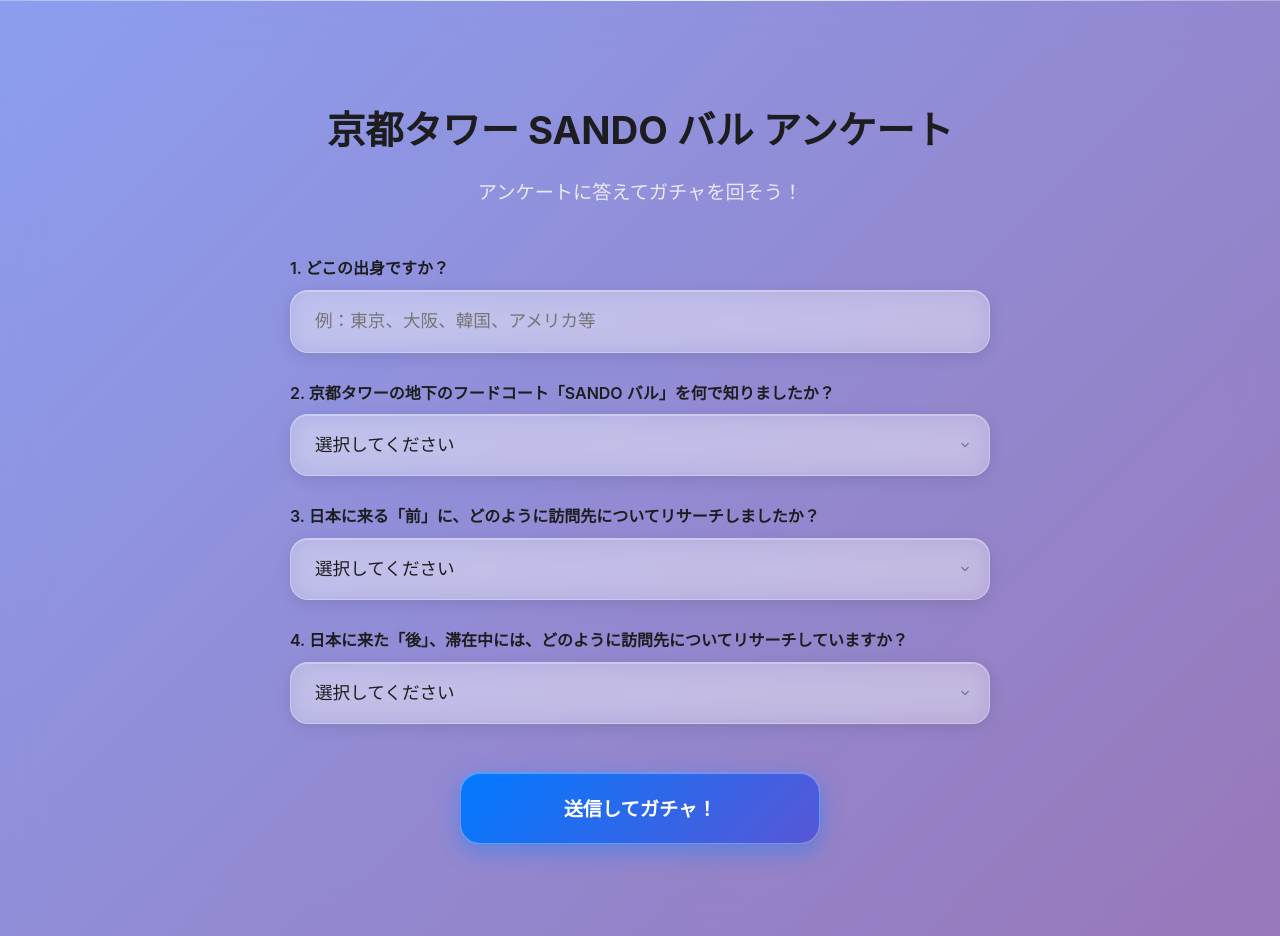
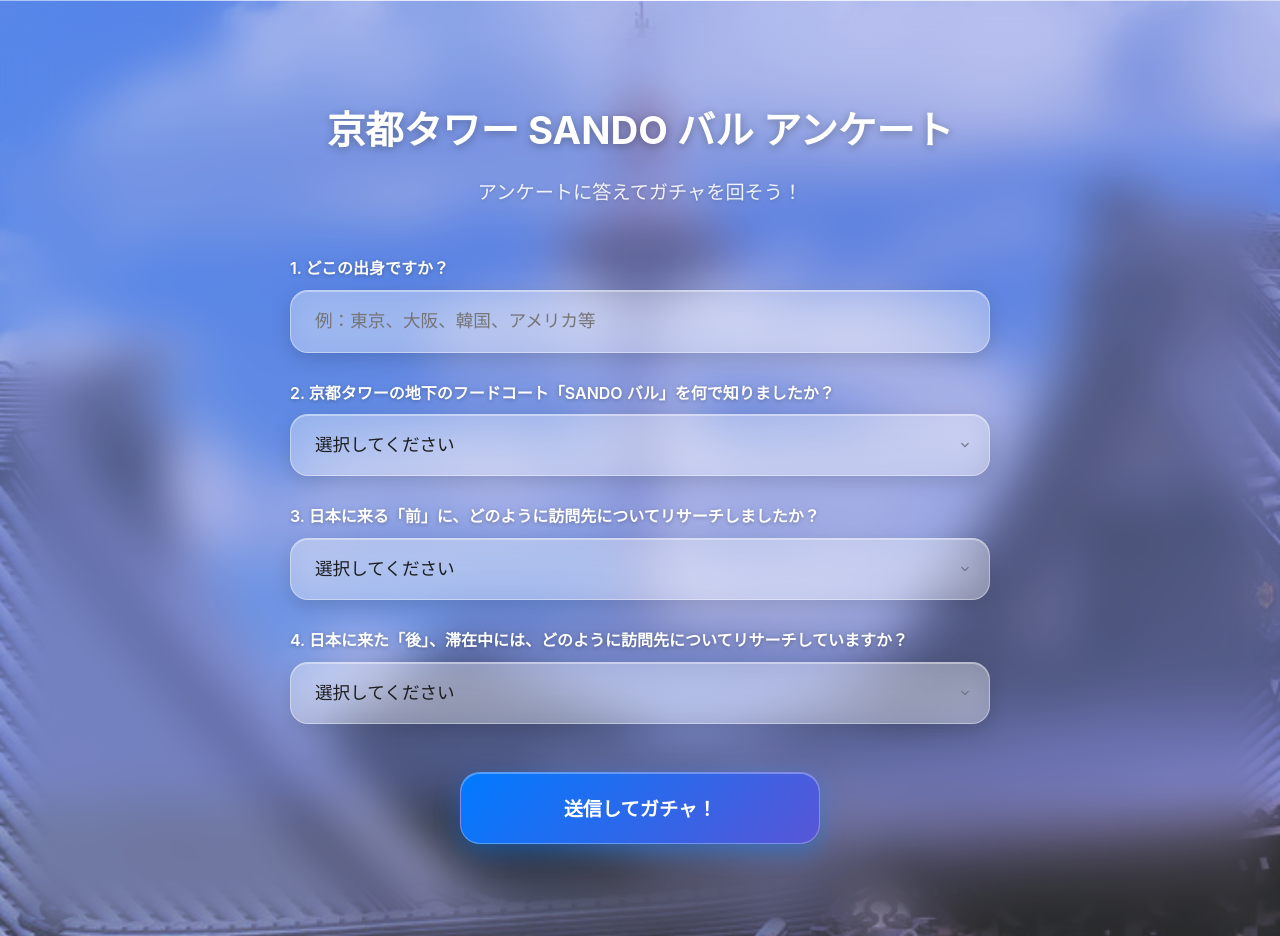
Before and after one commit to TTH15/kyoto-tower, a plain HTML site: page forms/index.html in a window 1280 px wide. Drawn offline with Linux system fonts and the light colour scheme.

Commit message:
京都タワーをテーマにしたスタイルの調整: 画像追加、背景の透明度変更、テキストの色と影の追加、ガチャ結果エリアのデザイン更新

```diff
--- a/forms/style.css
+++ b/forms/style.css
@@ -5,10 +5,10 @@
     --secondary-color: #5856D6;
     --accent-color: #FF6B6B;
     --text-color: #1d1d1f;
-    --glass-background: rgba(255, 255, 255, 0.25);
-    --glass-border: rgba(255, 255, 255, 0.3);
-    --glass-shadow: rgba(0, 0, 0, 0.1);
-    --background: linear-gradient(135deg, #667eea 0%, #764ba2 100%);
+    --glass-background: rgba(255, 255, 255, 0.15); /* より透明に */
+    --glass-border: rgba(255, 255, 255, 0.4);
+    --glass-shadow: rgba(0, 0, 0, 0.2);
+    --background: linear-gradient(135deg, rgba(102, 126, 234, 0.6) 0%, rgba(118, 75, 162, 0.6) 100%);
 }
 
 * {
@@ -19,7 +19,10 @@
 
 body {
     font-family: -apple-system, BlinkMacSystemFont, 'Segoe UI', Roboto, sans-serif;
-    background: var(--background);
+    background:
+        var(--background),
+        url('IMG_6272.JPG') center/cover no-repeat;
+    background-blend-mode: overlay;
     color: var(--text-color);
     min-height: 100vh;
     min-height: 100dvh; /* 動的ビューポート高さ */
@@ -27,6 +30,7 @@ body {
     padding: 0;
     line-height: 1.6;
     overflow-x: hidden; /* 横スクロール防止 */
+    position: relative;
 
     /* iOS Safe Areaサポート */
     padding-top: env(safe-area-inset-top);
@@ -35,17 +39,32 @@ body {
     padding-right: env(safe-area-inset-right);
 }
 
+/* 京都タワー背景画像のオーバーレイ */
+body::before {
+    content: '';
+    position: fixed;
+    top: 0;
+    left: 0;
+    right: 0;
+    bottom: 0;
+    background: rgba(102, 126, 234, 0.4); /* ブルーオーバーレイ */
+    z-index: -1;
+    pointer-events: none;
+}
+
 .container {
     width: 100%;
     min-height: 100vh;
     margin: 0;
     background: var(--glass-background);
-    backdrop-filter: blur(20px);
-    -webkit-backdrop-filter: blur(20px);
+    backdrop-filter: blur(24px);
+    -webkit-backdrop-filter: blur(24px);
     border: none; /* フルスクリーン */
     border-radius: 0; /* ネイティブアプリ風 */
     padding: 20px 16px 40px 16px; /* モバイルファースト全画面 */
-    box-shadow: inset 0 1px 0 rgba(255, 255, 255, 0.3);
+    box-shadow:
+        inset 0 1px 0 rgba(255, 255, 255, 0.5),
+        0 0 60px rgba(0, 0, 0, 0.1);
     position: relative;
     overflow: hidden;
     display: flex;
@@ -76,14 +95,16 @@ h1 {
     font-weight: 700;
     text-align: center;
     margin: 20px 0 8px 0;
-    color: var(--text-color);
+    color: #ffffff;
+    text-shadow: 0 2px 8px rgba(0, 0, 0, 0.3);
 }
 
 .subtitle {
     text-align: center;
-    color: rgba(255, 255, 255, 0.8);
+    color: rgba(255, 255, 255, 0.9);
     margin-bottom: 32px;
     font-size: 1rem;
+    text-shadow: 0 1px 4px rgba(0, 0, 0, 0.2);
 }
 
 .form-group {
@@ -95,7 +116,8 @@ label {
     margin-bottom: 8px;
     font-weight: 600;
     font-size: 1rem;
-    color: var(--text-color);
+    color: #ffffff;
+    text-shadow: 0 1px 4px rgba(0, 0, 0, 0.3);
 }
 
 /* Liquid Glass フォーム要素 - モバイルファースト */
@@ -110,12 +132,12 @@ select {
     font-size: 16px; /* iOSズーム防止 */
     font-weight: 500;
     color: var(--text-color);
-    background: var(--glass-background);
-    backdrop-filter: blur(12px);
-    -webkit-backdrop-filter: blur(12px);
+    background: rgba(255, 255, 255, 0.3); /* より不透明に */
+    backdrop-filter: blur(16px);
+    -webkit-backdrop-filter: blur(16px);
     box-shadow:
-        0 4px 16px var(--glass-shadow),
-        inset 0 1px 0 rgba(255, 255, 255, 0.3);
+        0 6px 20px rgba(0, 0, 0, 0.15),
+        inset 0 1px 0 rgba(255, 255, 255, 0.4);
     outline: none;
     transition: all 0.3s cubic-bezier(0.25, 0.8, 0.25, 1);
     min-height: 56px; /* タッチターゲット推奨サイズ */
@@ -202,14 +224,14 @@ button:active {
         inset 0 1px 0 rgba(255, 255, 255, 0.2);
 }
 
-/* Liquid Glass ガチャ結果エリア - フルスクリーン */
+/* Liquid Glass ガチャ結果エリア - 京都タワーテーマ */
 #gacha-result {
     margin-top: 24px;
     padding: 24px 16px;
-    background: linear-gradient(135deg, rgba(240, 147, 251, 0.3), rgba(245, 87, 108, 0.3));
-    backdrop-filter: blur(24px);
-    -webkit-backdrop-filter: blur(24px);
-    border: 1px solid rgba(255, 255, 255, 0.4);
+    background: linear-gradient(135deg, rgba(220, 38, 27, 0.3), rgba(255, 140, 0, 0.3)); /* 京都タワーの赤とオレンジ */
+    backdrop-filter: blur(28px);
+    -webkit-backdrop-filter: blur(28px);
+    border: 1px solid rgba(255, 255, 255, 0.5);
     border-radius: 20px;
     text-align: center;
     color: white;
@@ -217,13 +239,14 @@ button:active {
     font-weight: 600;
     display: none;
     box-shadow:
-        0 8px 24px rgba(240, 147, 251, 0.3),
-        inset 0 1px 0 rgba(255, 255, 255, 0.5);
+        0 12px 32px rgba(220, 38, 27, 0.2),
+        inset 0 1px 0 rgba(255, 255, 255, 0.6);
     position: relative;
     overflow: hidden;
     max-width: 500px;
     margin-left: auto;
     margin-right: auto;
+    text-shadow: 0 2px 8px rgba(0, 0, 0, 0.3);
 }
 
 #gacha-image {
```
Also changed, not shown: forms/IMG_6272.JPG (added).
